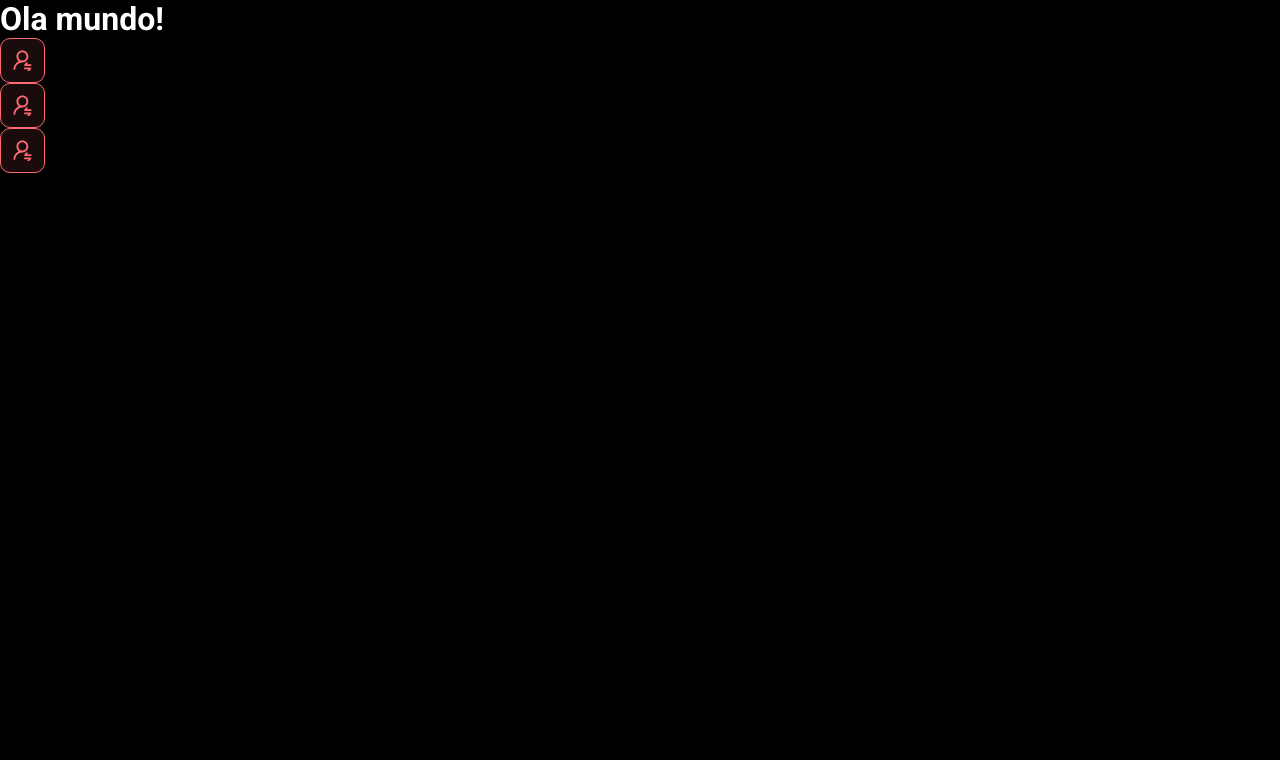
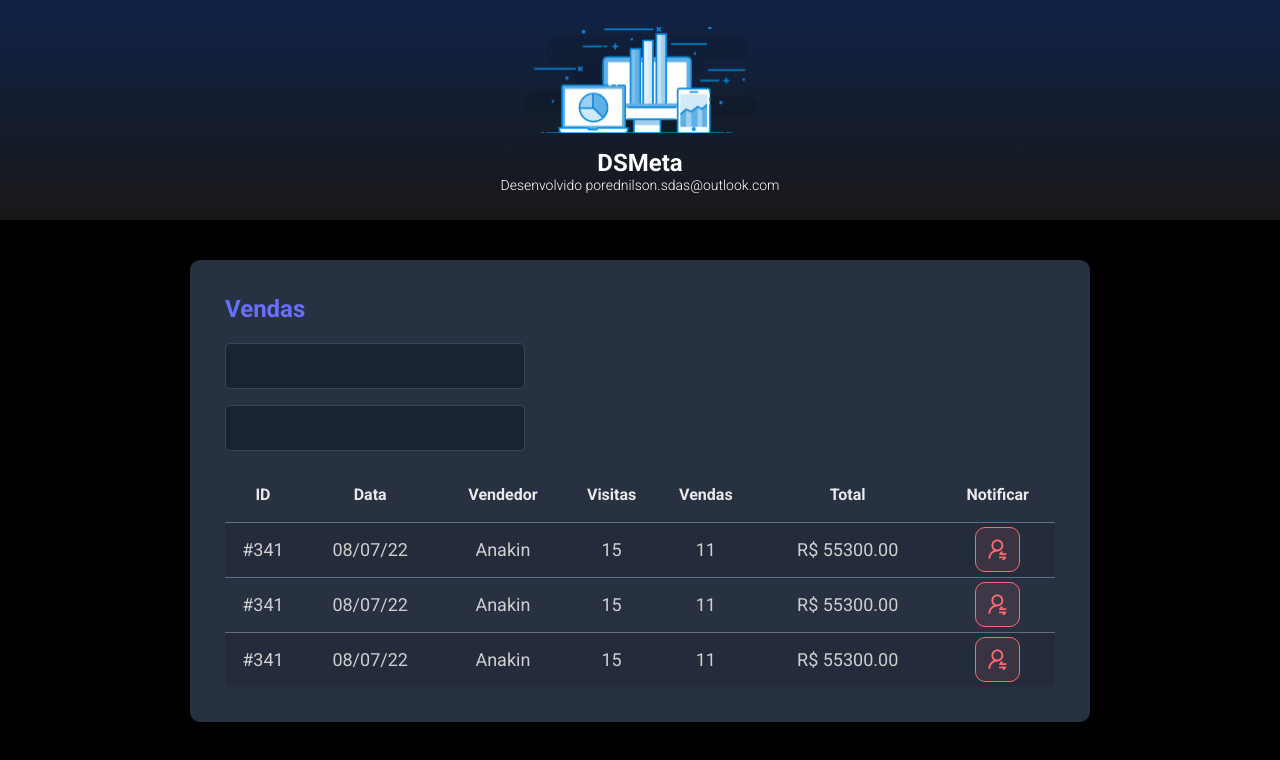
Before and after one commit to Thundasantana/dsmeta1, a React (Vite) app in the folder frontend/: page / in a window 1280 px wide. Shown: the top 760 px of the page. Built offline with nearby package versions, Linux system fonts and the light colour scheme.

Commit message:
Other components

```diff
--- a/frontend/src/App.tsx
+++ b/frontend/src/App.tsx
@@ -1,12 +1,17 @@
-import NotificationButton from "./components/NotificationButton"
+import Header from "./components/Header"
+import SalesCard from "./components/SalesCard"
 
 function App() {
   return (
     <>
-      <h1>Ola mundo!</h1>
-      <NotificationButton />
-      <NotificationButton />
-      <NotificationButton />
+      <Header />
+      <main>
+        <section id="sales">
+          <div className="dsmeta-container">
+            <SalesCard/>
+          </div>
+        </section>
+      </main>
     </>
   )
 }
--- /dev/null
+++ b/frontend/src/components/Header/index.tsx
@@ -0,0 +1,21 @@
+import logo from "../../assets/img/logo.svg"
+import "./styles.css"
+
+function Header() {
+    return (
+        <header>
+            <div className="dsmeta-logo-container">
+                <img src={logo} alt="DSMeta"/>
+                    <h1>DSMeta</h1>
+                    <p>
+                        Desenvolvido por
+                        <a href="instagram">ednilson.sdas@outlook.com</a>
+                    </p>
+            </div>
+
+        </header>
+
+    )
+}
+
+export default Header
--- /dev/null
+++ b/frontend/src/components/Header/styles.css
@@ -0,0 +1,28 @@
+
+header {
+    background: linear-gradient(180deg, #102347 0%, #181818 100%);
+    height: 220px;
+    display: flex;
+    align-items: center;
+    justify-content: center;
+}
+
+.dsmeta-logo-container {
+    display: flex;
+    flex-direction: column;
+    align-items: center;
+}
+
+.dsmeta-logo-container img {
+    width: 235px;
+}
+
+.dsmeta-logo-container h1 {
+    margin-top: 15px;
+    font-size: 24px;
+}
+
+.dsmeta-logo-container p {
+    font-size: 14px;
+    font-weight: 300;
+}
--- /dev/null
+++ b/frontend/src/components/SalesCard/index.tsx
@@ -0,0 +1,85 @@
+import NotificationButton from "../NotificationButton"
+import "./styles.css"
+
+function SalesCard() {
+  return (
+    <div className="dsmeta-card">
+      <h2 className="dsmeta-sales-title">Vendas</h2>
+      <div>
+        <div className="dsmeta-form-control-container">
+          <input className="dsmeta-form-control" type="text" />
+        </div>
+        <div className="dsmeta-form-control-container" >
+          <input className="dsmeta-form-control" type="text" />
+        </div>
+      </div>
+
+      <div>
+        <table className="dsmeta-sales-table">
+
+          <thead>
+            <tr>
+              <th className="show992">ID</th>
+              <th className="show576">Data</th>
+              <th>Vendedor</th>
+              <th className="show992">Visitas</th>
+              <th className="show992">Vendas</th>
+              <th>Total</th>
+              <th>Notificar</th>
+            </tr>
+          </thead>
+
+          <tbody>
+            <tr>
+              <td className="show992">#341</td>
+              <td className="show576">08/07/22</td>
+              <td>Anakin</td>
+              <td className="show992">15</td>
+              <td className="show992">11</td>
+              <td>R$ 55300.00</td>
+              <td>
+                <div className="dsmeta-red-btn-container">
+                  <NotificationButton />
+                </div>
+
+              </td>
+            </tr>
+            <tr><td className="show992">#341</td>
+              <td className="show576">08/07/22</td>
+              <td>Anakin</td>
+              <td className="show992">15</td>
+              <td className="show992">11</td>
+              <td>R$ 55300.00</td>
+              <td>
+                <div className="dsmeta-red-btn-container">
+                  <NotificationButton />
+                </div>
+
+              </td>
+            </tr>
+            <tr>
+              <td className="show992">#341</td>
+              <td className="show576">08/07/22</td>
+              <td>Anakin</td>
+              <td className="show992">15</td>
+              <td className="show992">11</td>
+              <td>R$ 55300.00</td>
+              <td>
+                <div className="dsmeta-red-btn-container">
+                  <NotificationButton />
+                </div>
+
+              </td>
+            </tr>
+          </tbody>
+        </table>
+
+      </div>
+
+    </div>
+
+
+  )
+}
+
+export default SalesCard
--- /dev/null
+++ b/frontend/src/components/SalesCard/styles.css
@@ -0,0 +1,97 @@
+.dsmeta-card {
+    background-color: #283142;
+    border-radius: 10px;
+    padding: 30px 10px;
+}
+
+.dsmeta-sales-title {
+   color: #676fff;
+   font-size: 24px;
+   margin-bottom: 20px;
+}
+
+.dsmeta-form-control-container {
+    margin-bottom: 16px;
+    max-width: 300px;
+}
+
+.dsmeta-form-control {
+    width: 100%;
+    height: 46px;
+    background-color: #182531;
+    border: 1px solid #384459;
+    border-radius: 5px;
+    color: #9aaabe;
+    padding: 0 20px;
+    font-size: 18px;
+}
+
+.dsmeta-sales-table {
+    width: 100%;
+    border-spacing: 0;
+    border-collapse: collapse;
+}
+
+.dsmeta-sales-table thead {
+    height: 55px;
+    font-size: 16px;
+    color: #E9E9E9;
+    font-weight: 700;
+}
+
+.dsmeta-sales-table tbody {
+    font-size: 14px;
+    font-weight: 400;
+    height: 74px;
+    color: #CFCFCF;
+    text-align: center;
+}
+
+.dsmeta-sales-table tbody tr {
+    height: 74px;
+    border-top: 1px solid #5F6E82;
+}
+
+.dsmeta-sales-table tbody tr:hover > td {
+    background-color: #384459;
+}
+
+
+.dsmeta-sales-table tbody tr:nth-child(odd) {
+    background-color: #242C3B;
+}
+
+.dsmeta-red-btn-container {
+    display: flex;
+    justify-content: center;
+}
+
+.show576 {
+    display: none;
+}
+
+.show992 {
+    display: none;
+}
+
+@media (min-width: 576px) {
+    .show576{
+        display: table-cell;
+    }
+    .dsmeta-card {
+       padding: 35px;
+    }
+    .dsmeta-sales-table tbody tr {
+      height: 55px;
+}
+.dsmeta-sales-table tbody {
+    font-size: 18px;
+}
+
+}
+
+@media (min-width: 992px) {
+    .show992{
+        display: table-cell;
+    }
+}
--- a/frontend/src/index.css
+++ b/frontend/src/index.css
@@ -19,3 +19,13 @@
     color: unset;
     text-decoration: none;
 }
+
+.dsmeta-container {
+    width: 100%;
+    max-width: 900px;
+    margin: 0 auto;
+}
+
+#sales {
+    padding: 40px 10px;
+}
```
Also changed, not shown: frontend/src/assets/img/logo.svg (added).
